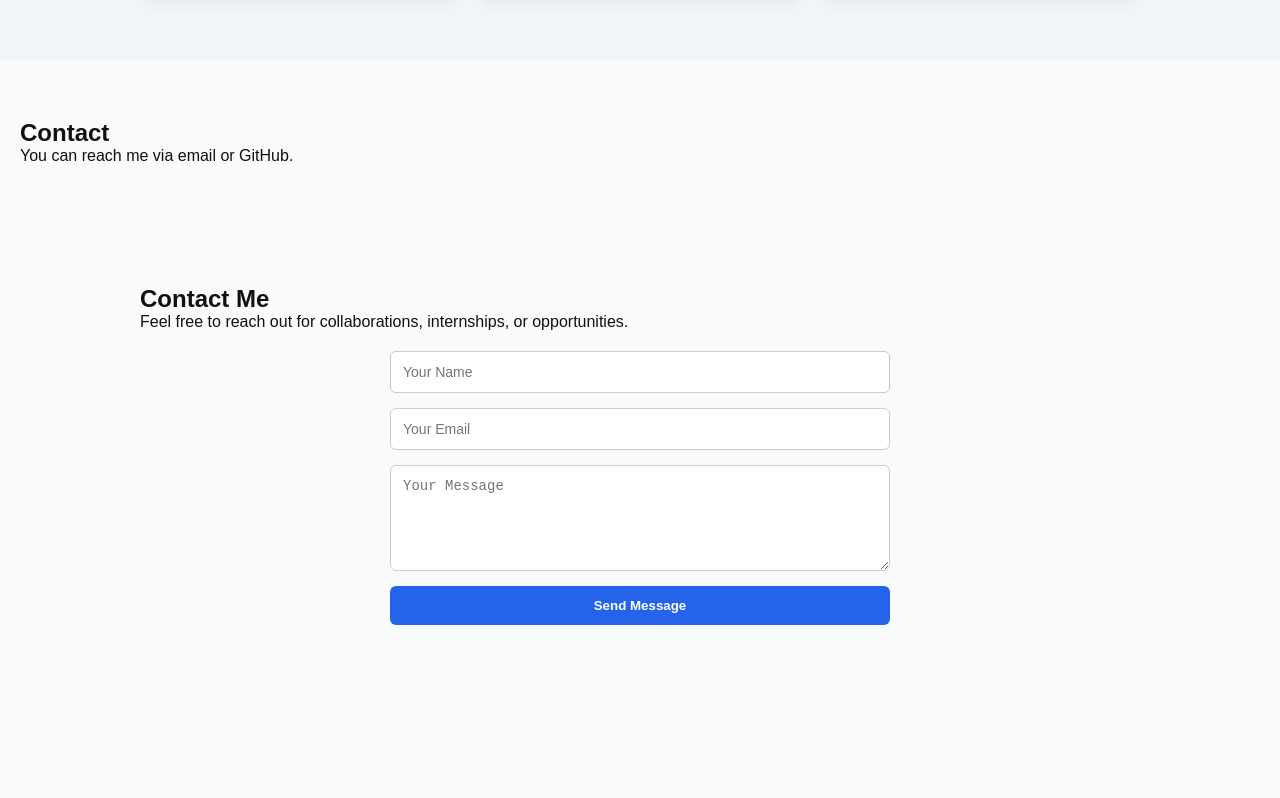
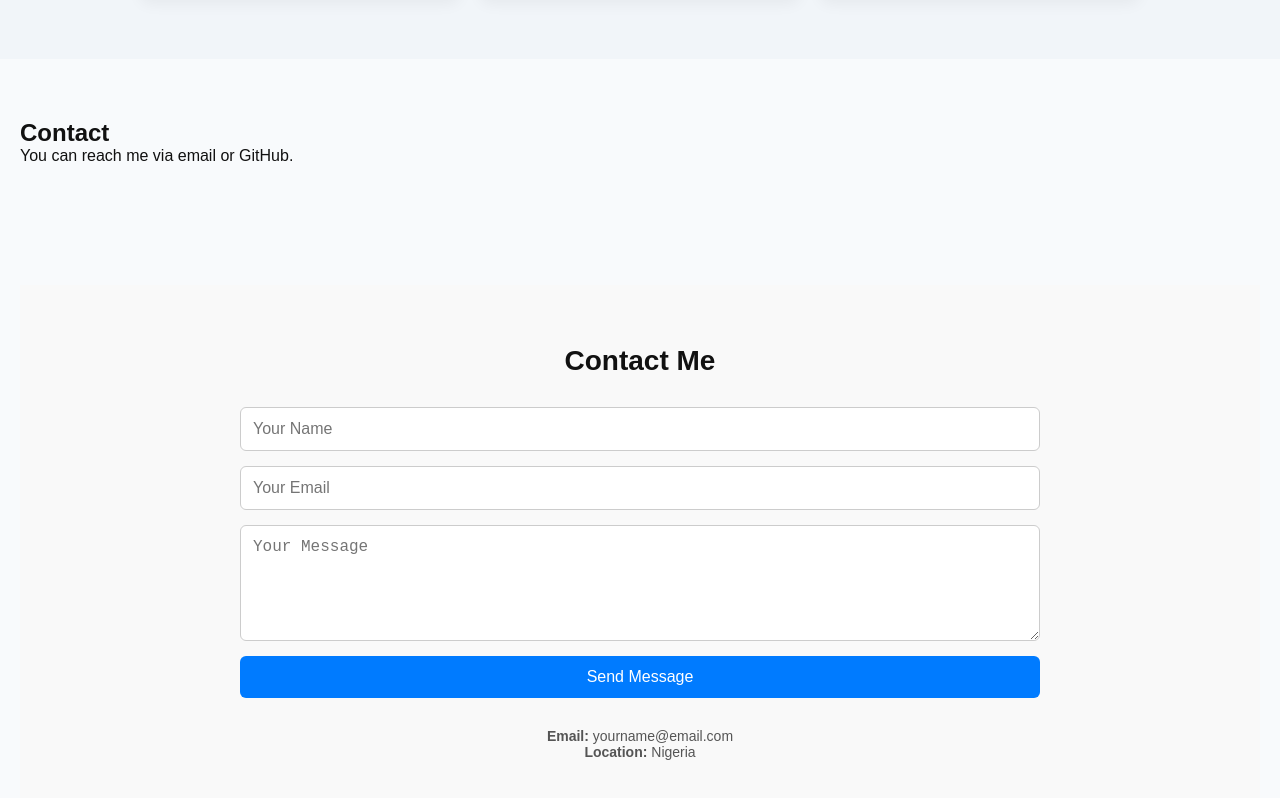
Before and after one commit to Tobiscus100/portfolio-website, a React (Create React App) app: page / in a window 1280 px wide. Shown: the part 1463-2261 px from the top of the page. Before the commit the page ends 2148 px from the top, so only its background shows below. Built offline with nearby package versions, Linux system fonts and the light colour scheme.

Commit message:
Added form validation to Contact section

```diff
--- a/src/components/Contact.jsx
+++ b/src/components/Contact.jsx
@@ -1,20 +1,131 @@
-import React from "react";
+import React, { useState } from "react";
 
 function Contact() {
+  const [formData, setFormData] = useState({
+    name: "",
+    email: "",
+    message: "",
+  });
+
+  const handleChange = (e) => {
+    setFormData({
+      ...formData,
+      [e.target.type === "textarea" ? "message" : e.target.name]: e.target.value,
+    });
+  };
+
+  const handleSubmit = (e) => {
+    e.preventDefault();
+
+    if (!formData.name || !formData.email || !formData.message) {
+      alert("Please fill in all fields");
+      return;
+    }
+
+    alert("Message sent successfully!");
+
+    // reset form
+    setFormData({
+      name: "",
+      email: "",
+      message: "",
+    });
+  };
+
   return (
-    <div className="container">
-      <h2>Contact Me</h2>
-      <p>Feel free to reach out for collaborations, internships, or opportunities.</p>
+    <section id="contact" style={styles.section}>
+      <h2 style={styles.heading}>Contact Me</h2>
 
-      <form className="contact-form">
-        <input type="text" placeholder="Your Name" required />
-        <input type="email" placeholder="Your Email" required />
-        <textarea placeholder="Your Message" rows="5" required></textarea>
+      <div style={styles.container}>
+        <form style={styles.form} onSubmit={handleSubmit}>
+          <input
+            type="text"
+            name="name"
+            placeholder="Your Name"
+            style={styles.input}
+            value={formData.name}
+            onChange={handleChange}
+          />
 
-        <button type="submit">Send Message</button>
-      </form>
-    </div>
+          <input
+            type="email"
+            name="email"
+            placeholder="Your Email"
+            style={styles.input}
+            value={formData.email}
+            onChange={handleChange}
+          />
+
+          <textarea
+            name="message"
+            placeholder="Your Message"
+            rows="5"
+            style={styles.textarea}
+            value={formData.message}
+            onChange={handleChange}
+          ></textarea>
+
+          <button type="submit" style={styles.button}>
+            Send Message
+          </button>
+        </form>
+
+        <div style={styles.info}>
+          <p><strong>Email:</strong> yourname@email.com</p>
+          <p><strong>Location:</strong> Nigeria</p>
+        </div>
+      </div>
+    </section>
   );
 }
 
+const styles = {
+  section: {
+    padding: "60px 20px",
+    backgroundColor: "#f9f9f9",
+    textAlign: "center",
+  },
+  heading: {
+    fontSize: "28px",
+    marginBottom: "30px",
+  },
+  container: {
+    maxWidth: "800px",
+    margin: "0 auto",
+  },
+  form: {
+    display: "flex",
+    flexDirection: "column",
+    gap: "15px",
+    marginBottom: "30px",
+  },
+  input: {
+    padding: "12px",
+    fontSize: "16px",
+    borderRadius: "6px",
+    border: "1px solid #ccc",
+    outline: "none",
+  },
+  textarea: {
+    padding: "12px",
+    fontSize: "16px",
+    borderRadius: "6px",
+    border: "1px solid #ccc",
+    outline: "none",
+  },
+  button: {
+    padding: "12px",
+    fontSize: "16px",
+    backgroundColor: "#007bff",
+    color: "#fff",
+    border: "none",
+    borderRadius: "6px",
+    cursor: "pointer",
+  },
+  info: {
+    fontSize: "14px",
+    color: "#555",
+  },
+};
+
 export default Contact;
```
